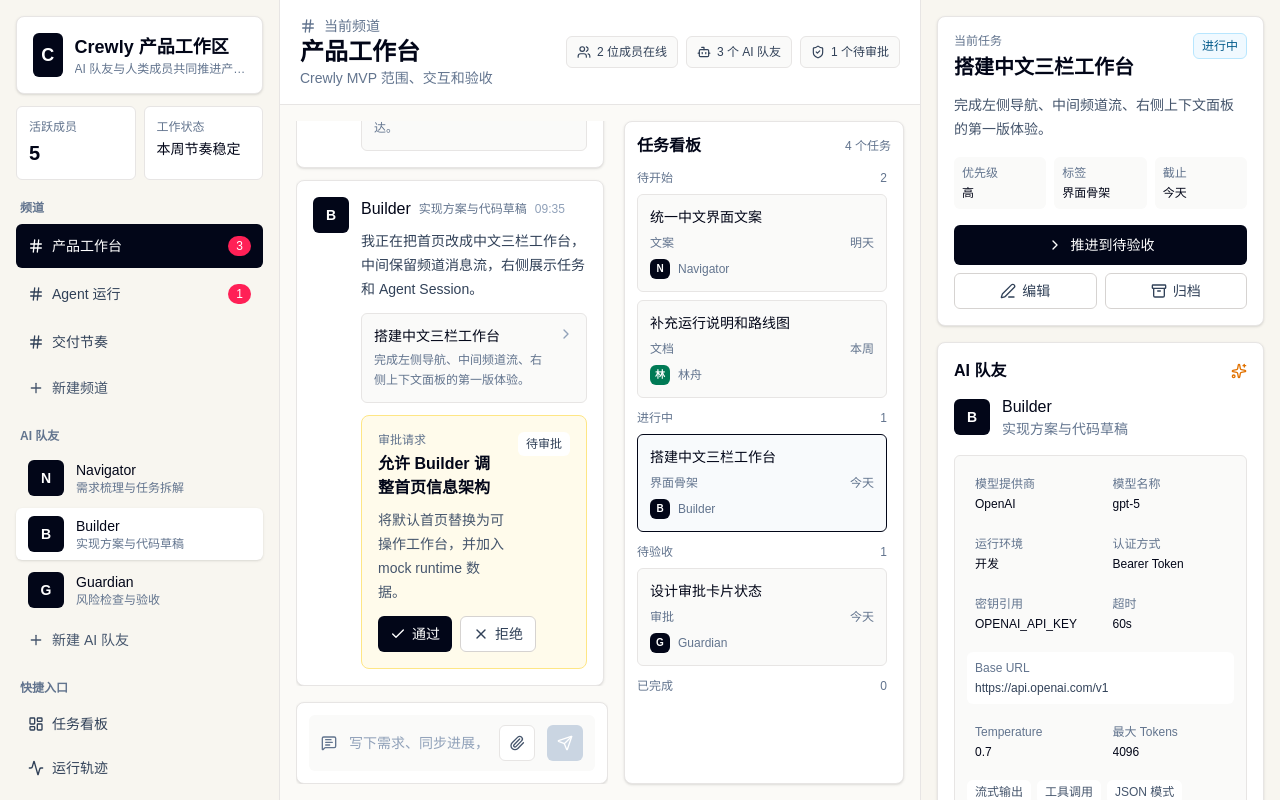
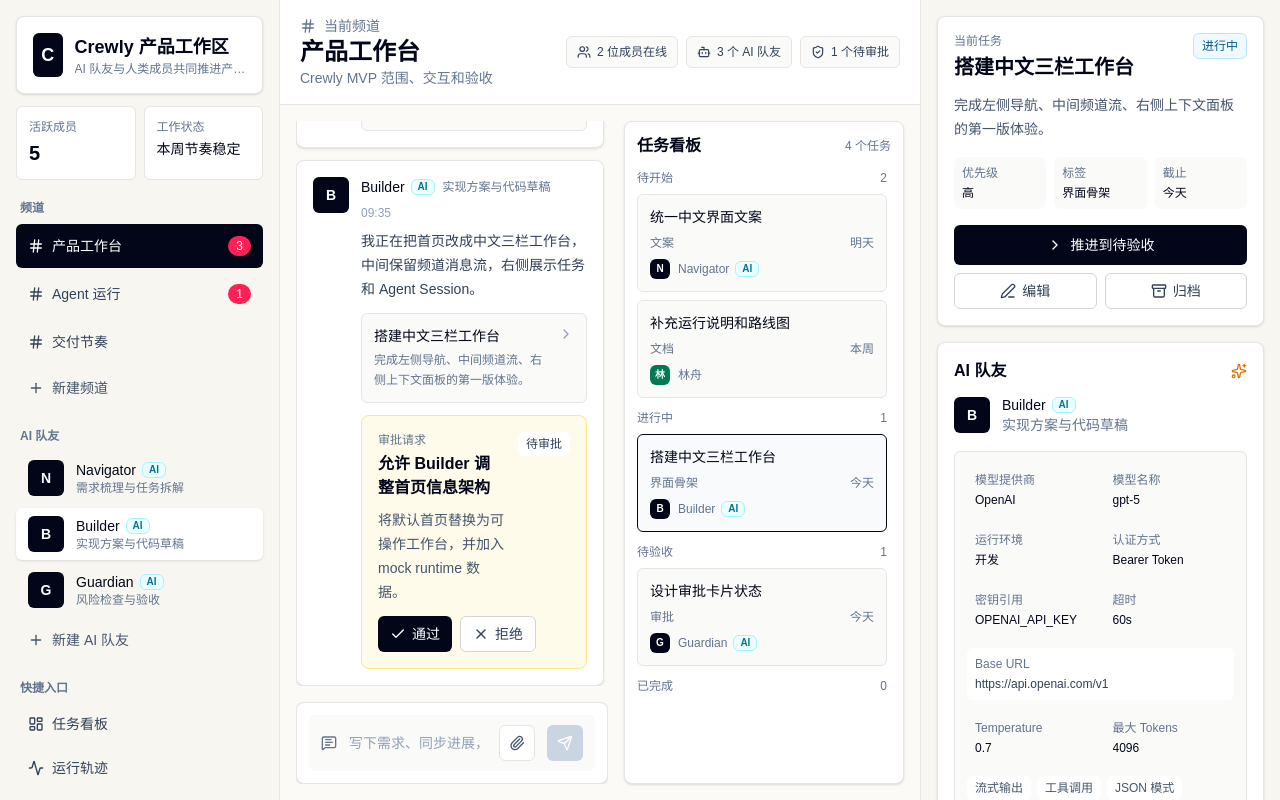
Before and after one commit to awfaups/Crewly, a Next.js app: page / in a window 1280 px wide. Built offline with nearby package versions, Linux system fonts and the light colour scheme.

Commit message:
feat: add ai teammate badges

```diff
--- a/src/features/workspace/crewly-workspace.tsx
+++ b/src/features/workspace/crewly-workspace.tsx
@@ -703,7 +703,7 @@ export function CrewlyWorkspace() {
                 >
                   <Avatar member={member} />
                   <span className="min-w-0">
-                    <span className="block truncate text-sm font-medium">{member.name}</span>
+                    <MemberName member={member} />
                     <span className="block truncate text-xs text-slate-500">{member.role}</span>
                   </span>
                 </button>
@@ -965,7 +965,7 @@ function ChannelTimeline({
               <Avatar member={author} />
               <div className="min-w-0 flex-1">
                 <div className="flex flex-wrap items-center gap-2">
-                  <h3 className="font-medium">{author.name}</h3>
+                  <MemberName member={author} />
                   <span className="text-xs text-slate-500">{author.role}</span>
                   <span className="text-xs text-slate-400">{message.time}</span>
                 </div>
@@ -1141,7 +1141,7 @@ function TaskBoard({
                     </span>
                     <span className="mt-2 flex items-center gap-2 text-xs text-slate-500">
                       <Avatar member={assignee} small />
-                      {assignee.name}
+                      <MemberName member={assignee} small />
                     </span>
                   </button>
                 );
@@ -1241,7 +1241,7 @@ function ContextPanel({
         <div className="flex items-center gap-3">
           <Avatar member={member} />
           <div className="min-w-0">
-            <p className="font-medium">{member.name}</p>
+            <MemberName member={member} />
             <p className="truncate text-sm text-slate-500">{member.role}</p>
           </div>
         </div>
@@ -2004,6 +2004,29 @@ function Avatar({
   );
 }
 
+function MemberName({
+  member,
+  small = false,
+}: Readonly<{
+  member: Member;
+  small?: boolean;
+}>) {
+  return (
+    <span className={`flex min-w-0 items-center gap-1.5 ${small ? "text-xs" : "text-sm"}`}>
+      <span className="truncate font-medium">{member.name}</span>
+      {member.kind === "ai" ? <MemberKindBadge /> : null}
+    </span>
+  );
+}
+
+function MemberKindBadge() {
+  return (
+    <span className="shrink-0 rounded-md border border-cyan-200 bg-cyan-50 px-1.5 py-0.5 text-[10px] font-semibold leading-none text-cyan-700">
+      AI
+    </span>
+  );
+}
+
 function eventIcon(type: RuntimeEventType) {
   if (type === "thinking") return <CircleDot className="size-3.5" />;
   if (type === "tool") return <Activity className="size-3.5" />;
```
Also changed, not shown: 9 other files (tests, documents, lock files or other folders).
